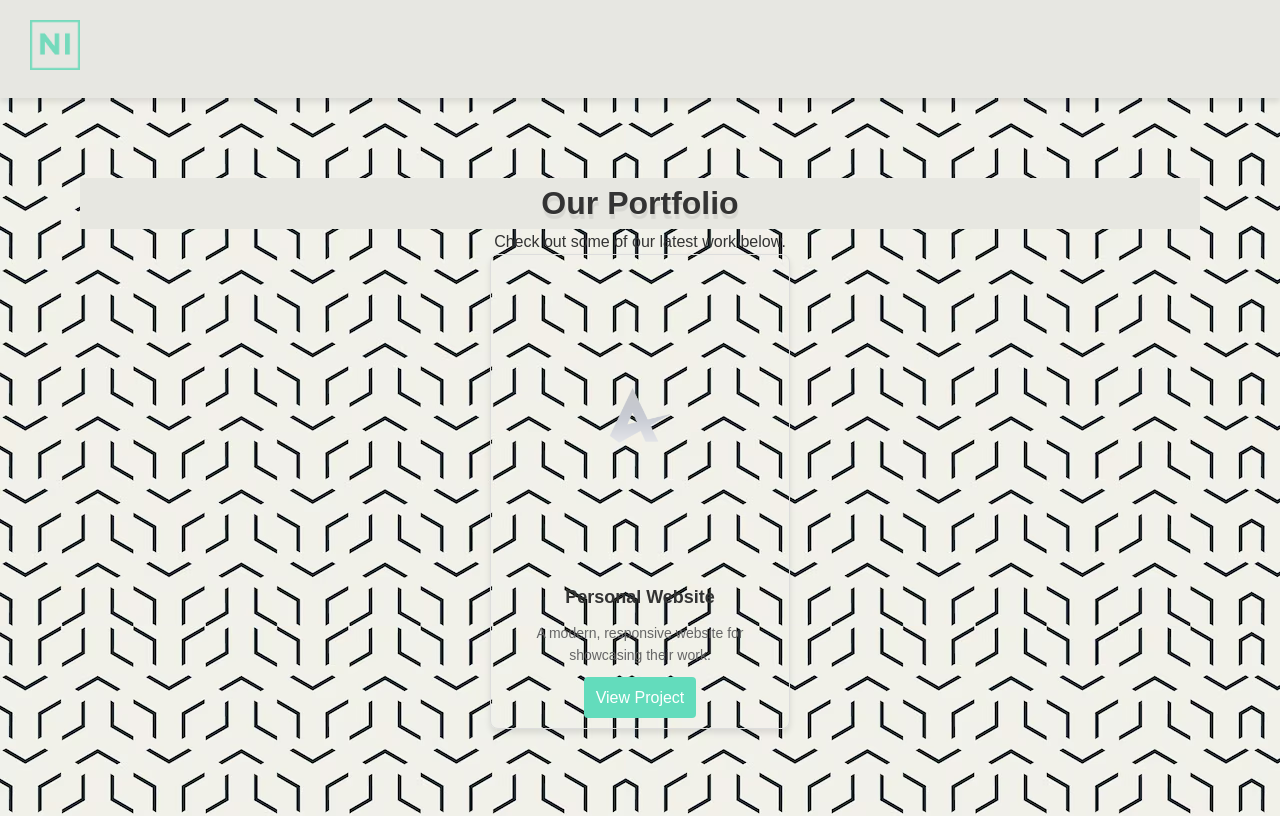
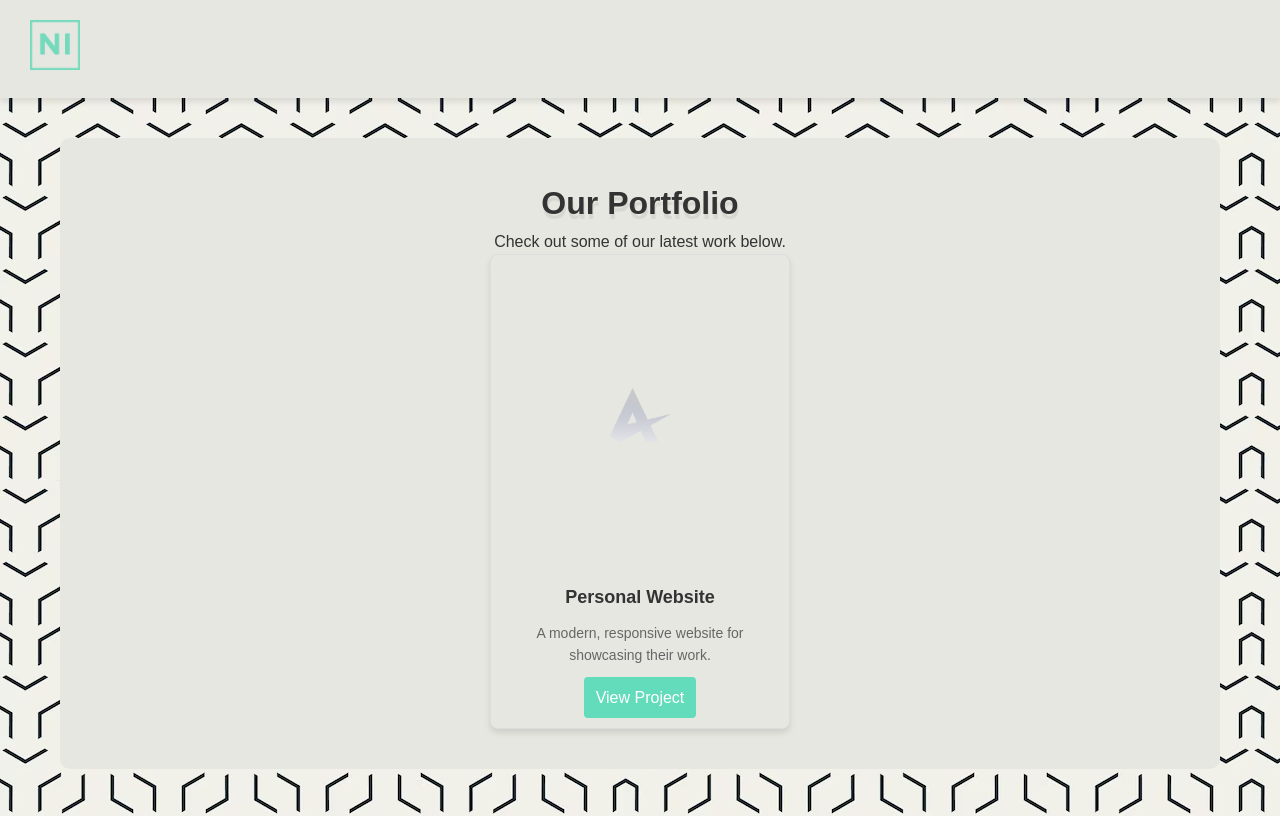
Before and after one commit to Nexus-Interactive-LLC/Nexus-Interactive, a React (Create React App) app in the folder frontend/: page /portfolio in a window 1280 px wide. Shown: the top 816 px of the page. Built offline with nearby package versions, Linux system fonts and the light colour scheme.

Commit message:
updated UI for portfolio

```diff
--- a/frontend/src/assets/styles/Portfolio.css
+++ b/frontend/src/assets/styles/Portfolio.css
@@ -1,6 +1,10 @@
 .portfolio {
     text-align: center;
     padding: 40px 20px;
+    background: #e7e7e1;
+    border-radius: 10px;
+    transition: transform 0.3s ease, box-shadow 0.3s ease, background-color 0.3s ease;
+
 }
 
 .portfolio-grid {
@@ -17,6 +21,14 @@
     padding: 10px;
     box-shadow: 0 4px 6px rgba(0, 0, 0, 0.1);
     text-align: center;
+    transition: transform 0.3s ease, box-shadow 0.3s ease, background-color 0.3s ease;
+    background: #e7e7e1;
+
+}
+
+.portfolio-item:hover {
+    transform: translateY(-10px);
+    box-shadow: 0 4px 8px rgba(0, 0, 0, 0.2);
 }
 
 .portfolio-item img {
```
